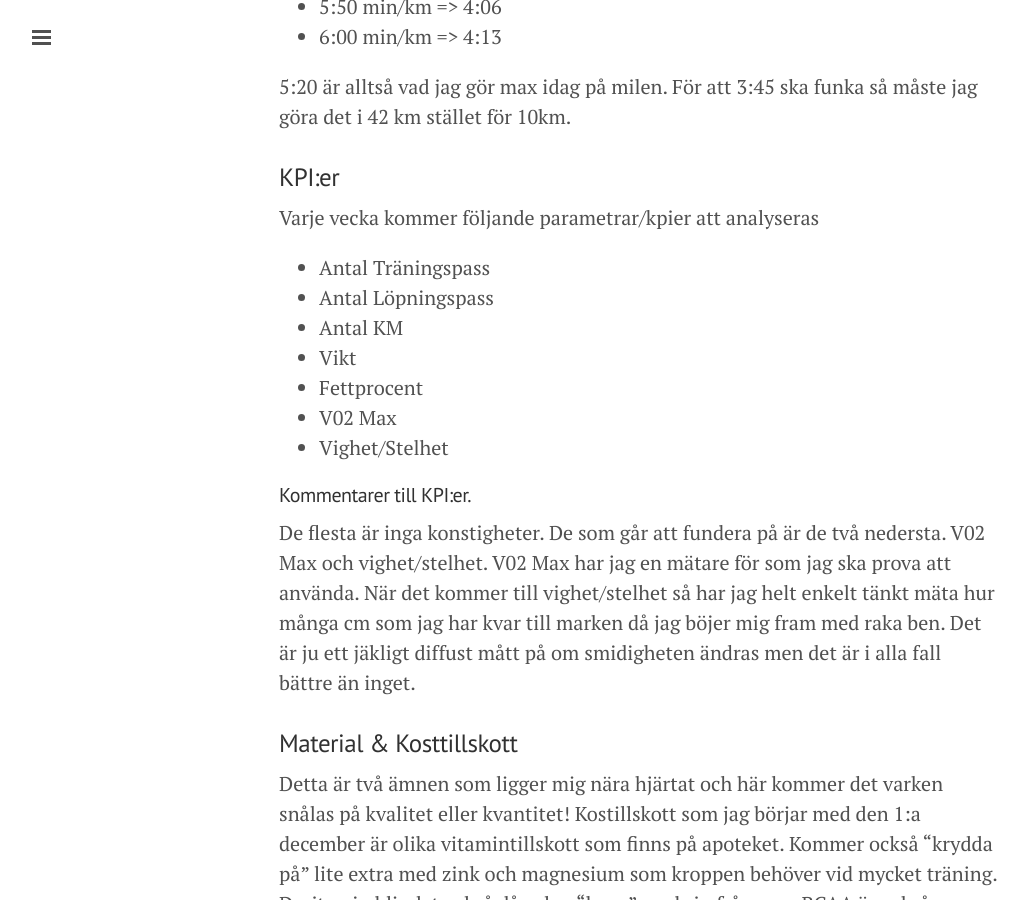
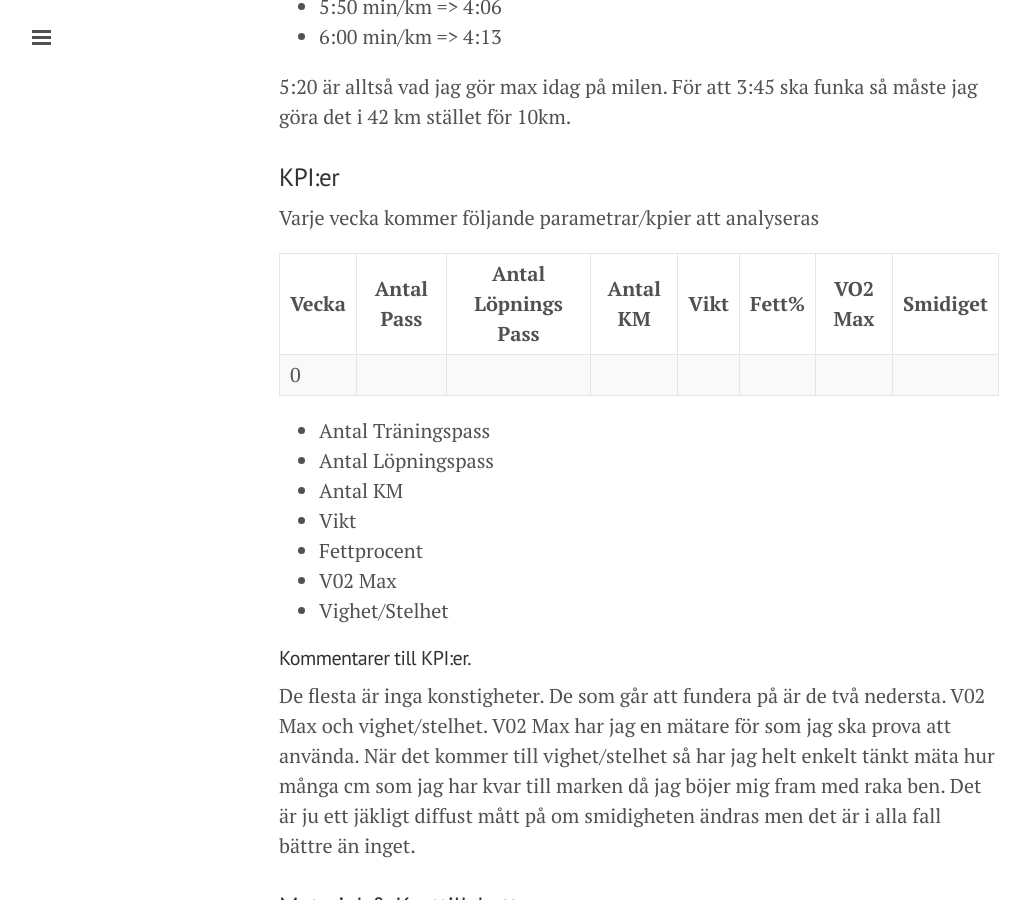
Before and after one commit to eripe970/eripe970.github.io, a Jekyll site: the page built from _posts/2014-11-24-Introduktion.md, in a window 1280 px wide and 900 px high, scrolled down 1083 px. Shown: the whole window, without its empty margins (1-1031 px from the left). Built offline with Jekyll 4.4.1, drawn with Linux system fonts in a browser that asks for light colours; Markdown is read by kramdown in place of the engine named in the settings.

Commit message:
Update 2014-11-24-Introduktion.md

```diff
--- a/_posts/2014-11-24-Introduktion.md
+++ b/_posts/2014-11-24-Introduktion.md
@@ -27,6 +27,11 @@ Nedan är en lista på olika min/km tider som behövs för att komma i mål på
 
 Varje vecka kommer följande parametrar/kpier att analyseras
 
+| Vecka | Antal Pass | Antal Löpnings Pass | Antal KM | Vikt | Fett% | VO2 Max | Smidiget |
+|-------|------------|---------------------|----------|------|-------|---------|----------|
+| 0     |            |                     |          |      |       |         |          |
+
+
 *   Antal Träningspass
 *   Antal Löpningspass
 *   Antal KM
```
